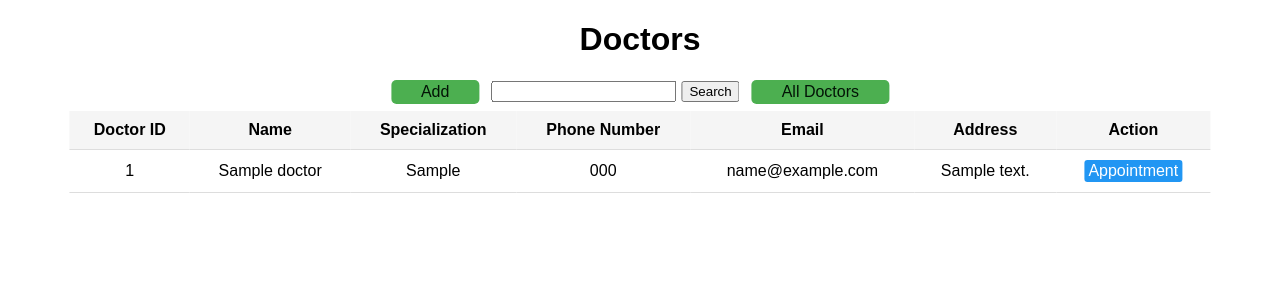
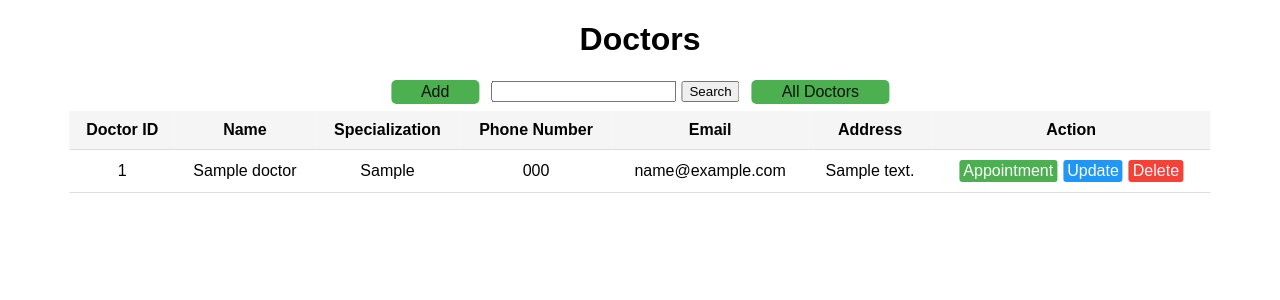
Before and after one commit to Changer110/hospital-management-system, a Django app: template hospital/App/templates/doctor.html in a window 1280 px wide. Shown: the part 41-341 px from the top of the page. Run offline with Django 5.2, Linux system fonts and the light colour scheme; the template is opened without the code that fills it: values that come from a table or form of the project are taken from there, others are empty; tables that the repository leaves empty hold one stand-in row (values such as "Sample post"); parts of the project's set-up code (start-up, migrations or seed data) failed here and were passed over.

Commit message:
last changes

```diff
--- a/hospital/App/templates/appointment.html
+++ b/hospital/App/templates/appointment.html
@@ -4,7 +4,7 @@
 <html>
 <head>
   <title>Appointment Information</title>
-  <link rel="stylesheet" href="{% static 'css/general_style.css' %}">
+  <link rel="stylesheet" href="{% static 'css/form.css' %}">
 </head>
 <body>
   <nav>
--- a/hospital/App/templates/doctor.html
+++ b/hospital/App/templates/doctor.html
@@ -51,7 +51,9 @@
           <td>{{ doctor.address }}</td>
           <td>
             <div>
-              <a href="{% url 'update_doctor' doctor.doctor_id %}" class="blue_link">Appointment</a>
+              <a href="" class="green_link">Appointment</a>
+              <a href="{% url 'update_doctor' doctor.doctor_id %}" class="blue_link">Update</a>
+              <a href="{% url 'delete_doctor' doctor.doctor_id %}" class="red_link">Delete</a>
             </div>
           </td>
         </tr>
```
Also changed, not shown: hospital/App/templates/appointment_form.html (+11 -0 lines).
